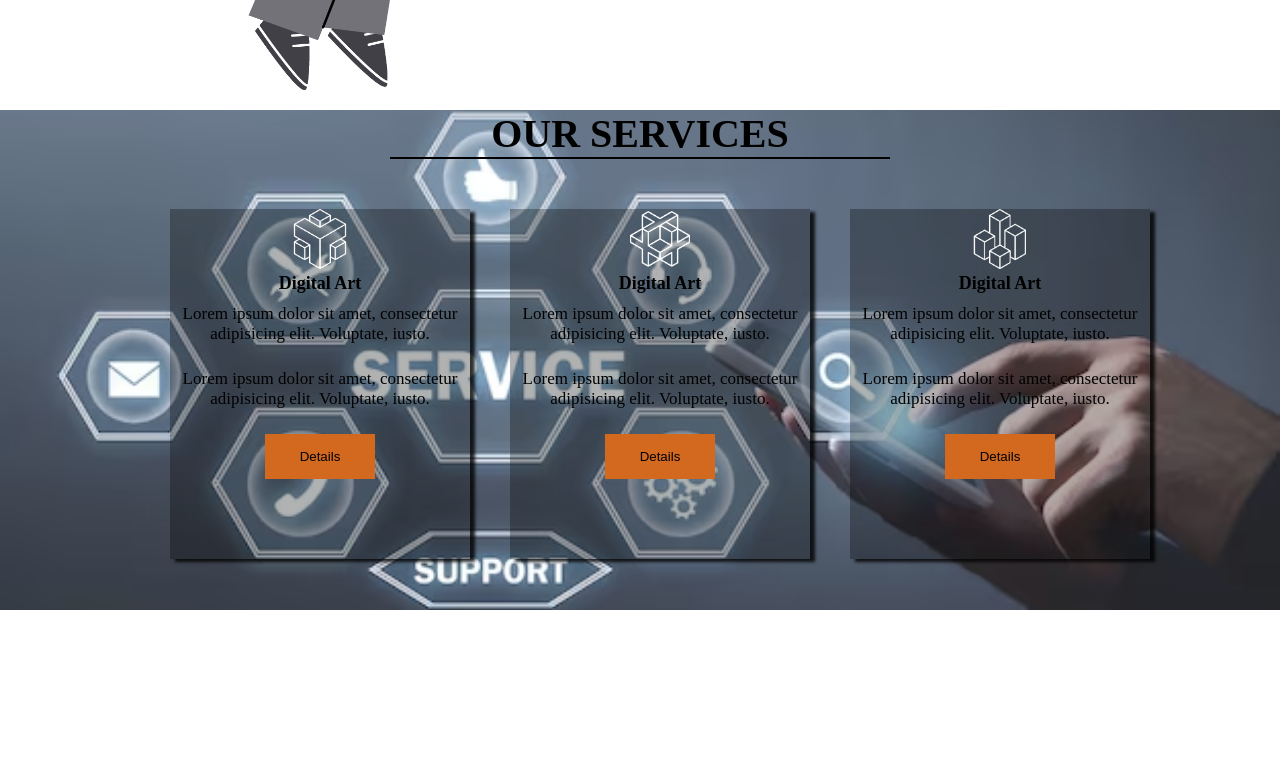
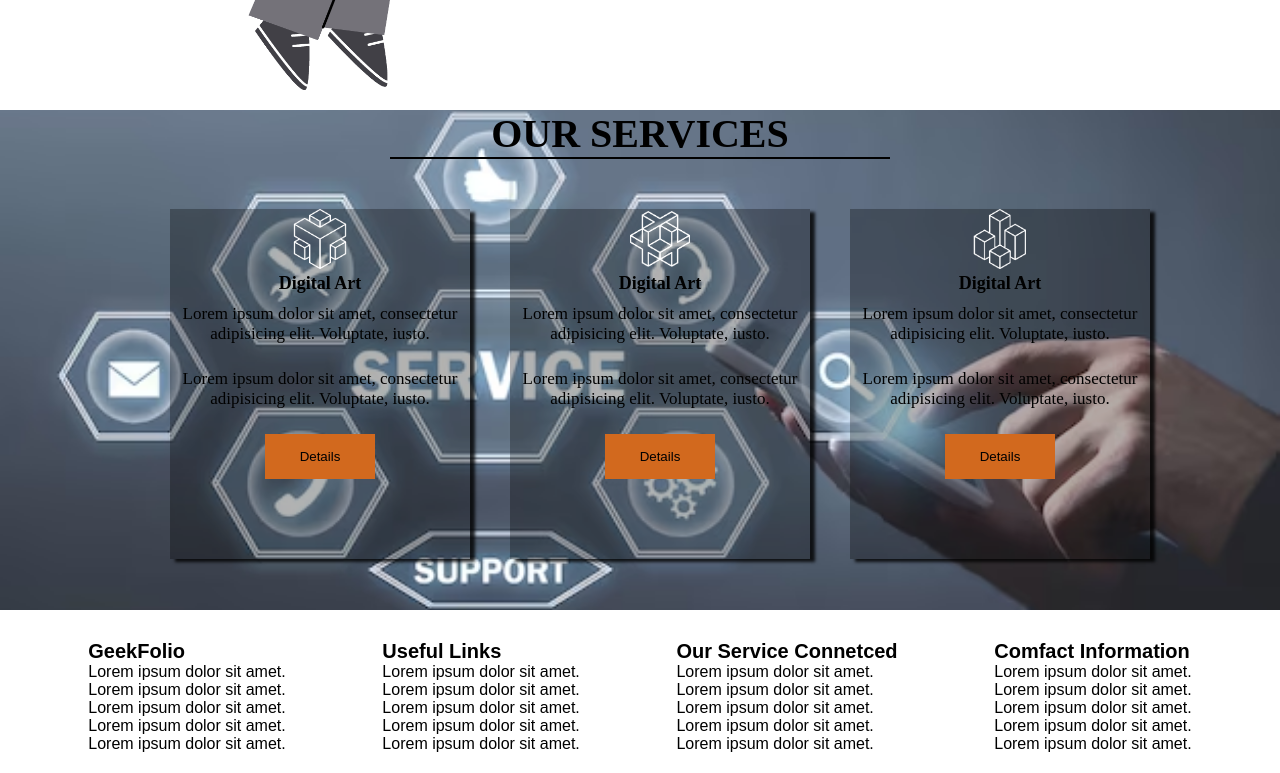
Before and after one commit to ShovonSarkar234/html-css-project-1, a plain HTML site: page index.html in a window 1280 px wide. Shown: the part 1111-1884 px from the top of the page. Before the commit the page ends 1721 px from the top, so only its background shows below. Drawn offline with Linux system fonts and the light colour scheme.

Commit message:
last-part

```diff
--- a/index.html
+++ b/index.html
@@ -64,6 +64,7 @@
     </div>
     </section>
     <!-- about-us section end-->
+    <!-- service section start-->
 <section class="Services-back">
     <div class="container">
     <div class="our-service">
@@ -94,7 +95,47 @@
     </div>
 </div>
 </section>
-
+<!-- service section end-->
+<!-- lastpart start-->
+    <section>
+        <div class="container">
+        <div class="useful">
+            <div class="mar">
+                <h4 class="head">GeekFolio</h4>
+                <p>Lorem ipsum dolor sit amet.</p>
+                <p>Lorem ipsum dolor sit amet.</p>
+                <p>Lorem ipsum dolor sit amet.</p>
+                <p>Lorem ipsum dolor sit amet.</p>
+                <p>Lorem ipsum dolor sit amet.</p>
+            </div>
+            <div class="mar">
+                <h4 class="head">Useful Links</h4>
+                <p>Lorem ipsum dolor sit amet.</p>
+                <p>Lorem ipsum dolor sit amet.</p>
+                <p>Lorem ipsum dolor sit amet.</p>
+                <p>Lorem ipsum dolor sit amet.</p>
+                <p>Lorem ipsum dolor sit amet.</p>
+            </div>
+            <div class="mar">
+                <h4 class="head">Our Service Connetced</h4>
+                <p>Lorem ipsum dolor sit amet.</p>
+                <p>Lorem ipsum dolor sit amet.</p>
+                <p>Lorem ipsum dolor sit amet.</p>
+                <p>Lorem ipsum dolor sit amet.</p>
+                <p>Lorem ipsum dolor sit amet.</p>
+            </div>
+            <div class="mar">
+                <h4 class="head">Comfact Information</h4>
+                <p>Lorem ipsum dolor sit amet.</p>
+                <p>Lorem ipsum dolor sit amet.</p>
+                <p>Lorem ipsum dolor sit amet.</p>
+                <p>Lorem ipsum dolor sit amet.</p>
+                <p>Lorem ipsum dolor sit amet.</p>
+            </div>
+        </div>
+    </div>
+    </section>
+<!-- lastpart end-->
 </main>
     <footer>
 
--- a/style/style.css
+++ b/style/style.css
@@ -196,3 +196,19 @@ a {
     color: white;
     background-color: orange;
 }
+
+.useful {
+    display: flex;
+    justify-content: space-around;
+    margin-top: 30px;
+    margin-bottom: 20px;
+}
+
+.head {
+    font-size: 20px;
+    font-family: Arial, Helvetica, sans-serif;
+}
+
+.useful p {
+    font-family: Arial, Helvetica, sans-serif;
+}
```
